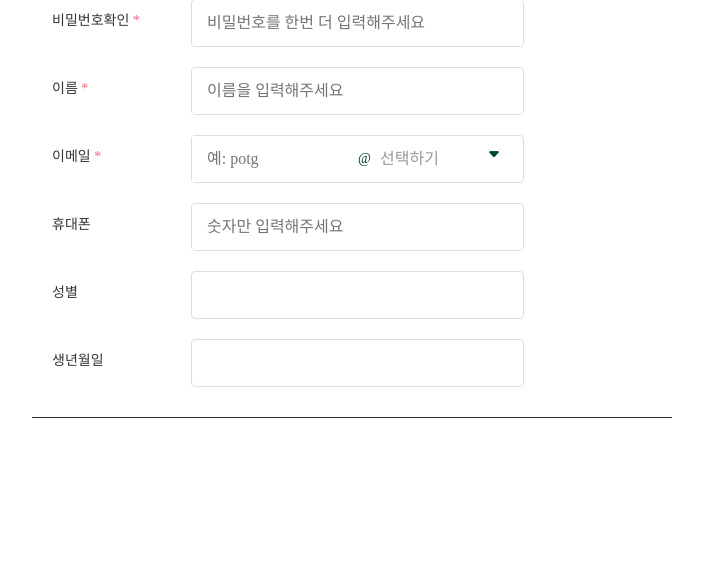
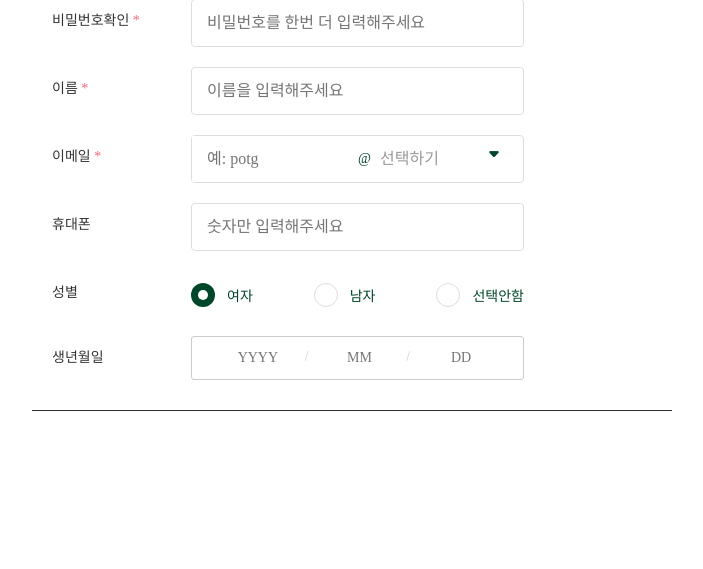
Before and after one commit to HongYeonLee/POTG, a Flask app: page /signUp.html in a window 1280 px wide. Shown: the part 477-1046 px from the top of the page, without its empty margins (288-991 px from the left). After the commit the page ends 888 px from the top, so only its background shows below. Run offline with Flask 3, Linux system fonts and the light colour scheme; some libraries are stand-ins or nearby versions; some web fonts are replaced.

Commit message:
feat: 회원가입 - 성별, 생년월일 입력

```diff
--- a/POTG/static/signUpStyle.css
+++ b/POTG/static/signUpStyle.css
@@ -1,3 +1,12 @@
+*, :after, :before {
+    box-sizing: border-box;
+    margin: 0;
+}
+
+*, :after, :before, legend, td, th {
+    padding: 0;
+}
+
 body{
     margin:0;
     user-select: one;
@@ -60,6 +69,15 @@ body, button, input, select, textarea {
 
 button, input[type=button], input[type=reset], input[type=submit] {
     cursor: pointer;
+}
+
+input[type=checkbox], input[type=radio] {
+    box-sizing: border-box;
+    padding: 0;
+}
+
+label {
+    cursor: default;
 }
 
 .d1{
@@ -238,3 +256,128 @@ button, input[type=button], input[type=reset], input[type=submit] {
     color: rgb(128, 128, 128);
     height: 18px;
 }
+
+.inputBoxForGender{
+    display: flex;
+    -webkit-box-pack: justify;
+    justify-content: space-between;
+    flex-direction: row;
+}
+
+.selectGenderBox{
+    position: relative;
+    display: flex;
+    -webkit-box-align: center;
+    align-items: center;
+    padding: 12px 0px 9px;
+}
+
+.radioGenderBtn{
+    opacity: 0;
+    overflow: hidden;
+    position: absolute;
+    width: 1px;
+    height: 1px;
+    clip: rect(0px, 0px, 0px, 0px);
+    cursor: pointer;
+}
+
+.radioOutCircleBeforeClick{
+    font-size: 14px;
+    min-width: 24px;
+    min-height: 24px;
+    display: inline-block;
+    position: relative;
+    border-radius: 50%;
+    background-color: white;
+    border: 1px solid rgb(221, 221, 221);
+}
+
+.radioOutCircleAfterClick{
+    font-size: 14px;
+    min-width: 24px;
+    min-height: 24px;
+    display: inline-block;
+    position: relative;
+    border-radius: 50%;
+    background-color: rgb(0, 70, 42);
+}
+
+.radioInnderCircleBeforeClick{
+    width: 10px;
+    height: 10px;
+    position: absolute;
+    left: 50%;
+    top: 50%;
+    transform: translate(-50%, -50%);
+    border-radius: 50%;
+}
+
+.radioInnderCircleAfterClick{
+    width: 10px;
+    height: 10px;
+    position: absolute;
+    left: 50%;
+    top: 50%;
+    transform: translate(-50%, -50%);
+    border-radius: 50%;
+    background-color: white;
+}
+
+.genderText{
+    font-size: 14px;
+    position: relative;
+    margin-left: 12px;
+}
+
+.entireBirthDayBox{
+    height: 44px;
+    display: flex;
+    -webkit-box-align: center;
+    align-items: center;
+    width: 100%;
+    border: 1px solid rgb(204, 204, 204);
+    border-radius: 3px;
+    padding: 0px 15px;
+}
+
+.detailBirthDayBox{
+    padding-bottom: 0px;
+}
+
+.birthDayLine{
+    height: 100%;
+}
+
+.detailInnerBirthDayBox{
+    position: relative;
+    height: 40px;
+}
+
+.detailBirthDayBox input{
+    text-align: center;
+    font-size: 14px;
+    border: none
+}
+
+.birthDayInput{
+    width: 100%;
+    height: 40px;
+    padding: 0px 11px 1px 15px;
+    border-radius: 4px;
+    border: 1px solid rgb(221, 221, 221);
+    font-weight: 400;
+    font-size: 16px;
+    line-height: 38px;
+    color: rgb(51, 51, 51);
+    outline: none;
+    box-sizing: border-box;
+}
+
+.birthDayLine::after{
+    content: "/";
+    font-size: 14px;
+    color: rgb(204, 204, 204);
+    text-align: center;
+    line-height: 40px
+}
--- a/POTG/templates/signUp.html
+++ b/POTG/templates/signUp.html
@@ -135,8 +135,28 @@
                     </label>
                 </div>
                 <div class = "inputBox">
-                    <div class = "inputBox2">
-                        <div class = "inputBox3"></div>
+                    <div class = "inputBoxForGender">
+                        <label class = "selectGenderBox" for = "gender-woman">
+                            <input id = "gender-woman" name = "gender" type = "radio" class = "radioGenderBtn" value = "FEMALE">
+                            <span class = "radioOutCircleAfterClick">
+                                <div class = "radioInnderCircleAfterClick"></div>
+                            </span>
+                            <span aria-labelledby="gender-woman" class = "genderText">여자</span>
+                        </label>
+                        <label class = "selectGenderBox" for = "gender-man">
+                            <input id = "gender-man" name = "gender" type = "radio" class = "radioGenderBtn" value = "MALE">
+                            <span class = "radioOutCircleBeforeClick">
+                                <div class = "radioInnderCircleBeforeClick"></div>
+                            </span>
+                            <span aria-labelledby="gender-man" class = "genderText">남자</span>
+                        </label>
+                        <label class = "selectGenderBox" for = "gender-none">
+                            <input id = "gender-none" name = "gender" type = "radio" class = "radioGenderBtn" value = "none" checked>
+                            <span class = "radioOutCircleBeforeClick">
+                                <div class = "radioInnderCircleBeforeClick"></div>
+                            </span>
+                            <span aria-labelledby="gender-none" class = "genderText">선택안함</span>
+                        </label>
                     </div>
                 </div>
                 <div class = "rightMargin"></div>
@@ -148,8 +168,24 @@
                     </label>
                 </div>
                 <div class = "inputBox">
-                    <div class = "inputBox2">
-                        <div class = "inputBox3"></div>
+                    <div class = "entireBirthDayBox">
+                        <div class = "detailBirthDayBox">
+                            <div class = "detailInnerBirthDayBox">
+                                <input name = "birthYear" placeholder="YYYY" type = "text" height="40" class = "birthDayInput" value>
+                            </div>
+                        </div>
+                        <span class = "birthDayLine"></span>
+                        <div class = "detailBirthDayBox">
+                            <div class = "detailInnerBirthDayBox">
+                                <input name = "birthMonth" placeholder="MM" type = "text" height="40" class = "birthDayInput" value>
+                            </div>
+                        </div>
+                        <span class = "birthDayLine"></span>
+                        <div class = "detailBirthDayBox">
+                            <div class = "detailInnerBirthDayBox">
+                                <input name = "birthDay" placeholder="DD" type = "text" height="40" class = "birthDayInput" value>
+                            </div>
+                        </div>
                     </div>
                 </div>
                 <div class = "rightMargin"></div>
```
